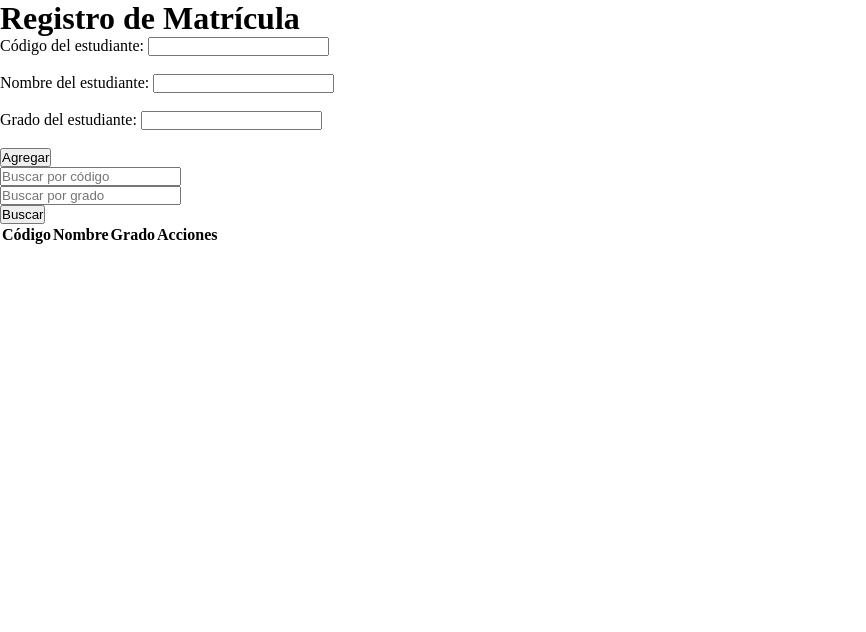
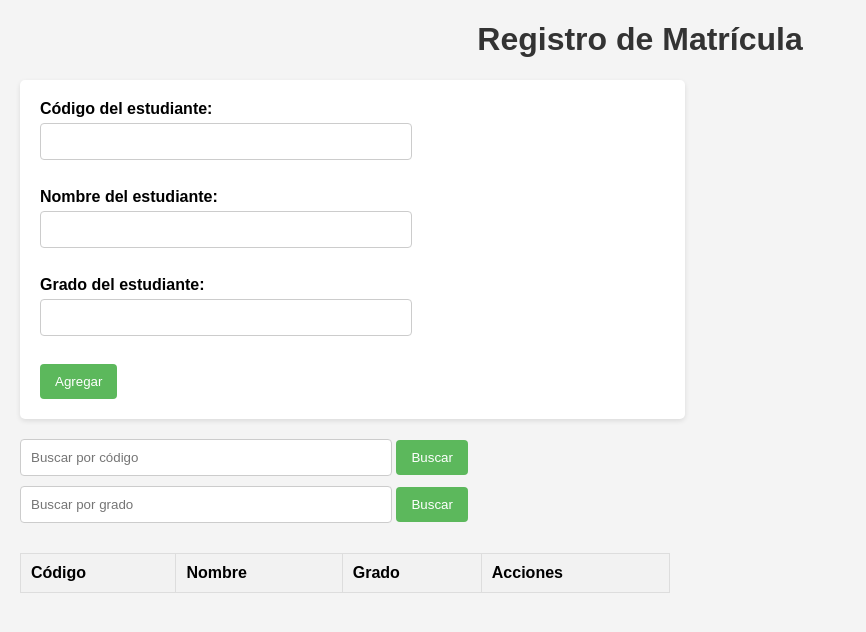
Before and after one commit to Alex3253/alex.github.io, a plain HTML site: page NClase17S06_03_10_2024-P1/pruebas.html in a window 1280 px wide. Shown: the whole page, without its empty margins (0-866 px from the left). Drawn offline with Linux system fonts and the light colour scheme.

Commit message:
Add files via upload

```diff
--- a/NClase17S06_03_10_2024-P1/css/estilos.css
+++ b/NClase17S06_03_10_2024-P1/css/estilos.css
@@ -1,32 +1,84 @@
-*{
-    padding: 0;
-    margin: 0;
-    box-sizing: border-box;
+body {
+    font-family: Arial, sans-serif;
+    margin: 20px;
+    background-color: #f4f4f4;
 }
 
-header{
-    background-color: black;
-    color: white;
-    width: 100%;
-    height: 80px;
-    display: flex;
-    align-items: center;
-    justify-content: center;
+h1 {
+    text-align: center;
+    color: #333;
 }
 
-main{
-    background-color: rgb(241, 241, 241);
-    width: 80%;
-    height: 400px;
-    margin: auto;
+form {
+    width: 625px;
+    background: #fff;
+    padding: 20px;
+    border-radius: 5px;
+    box-shadow: 0 2px 5px rgba(0, 0, 0, 0.1);
+    margin-bottom: 20px;
 }
 
-footer{
-    background-color: black;
+label {
+    display: block;
+    margin-bottom: 5px;
+    font-weight: bold;
+}
+
+input[type="text"] {
+    width: 350px;
+    padding: 10px;
+    margin-bottom: 10px;
+    border: 1px solid #ccc;
+    border-radius: 4px;
+}
+
+button {
+    padding: 10px 15px;
+    background-color: #5cb85c;
     color: white;
-    width: 100%;
-    height: 80px;
-    display: flex;
-    align-items: center;
-    justify-content: center;
+    border: none;
+    border-radius: 4px;
+    cursor: pointer;
 }
+
+button:hover {
+    background-color: #4cae4c;
+}
+
+table {
+    width: 650px;
+    border-collapse: collapse;
+    margin-top: 20px;
+}
+
+th, td {
+    padding: 10px;
+    border: 1px solid #ddd;
+    text-align: left;
+}
+
+th {
+    background-color: #f2f2f2;
+}
+
+tr:nth-child(even) {
+    background-color: #f9f9f9;
+}
+
+td button {
+    padding: 5px 10px;
+    margin: 0 5px;
+    background-color: #007bff;
+    border: none;
+    border-radius: 4px;
+    color: white;
+    cursor: pointer;
+}
+
+td button.eliminar {
+    background-color: #d9534f;
+}
+
+td button:hover {
+    opacity: 0.9;
+}
--- a/NClase17S06_03_10_2024-P1/pruebas.html
+++ b/NClase17S06_03_10_2024-P1/pruebas.html
@@ -14,16 +14,16 @@
         <label for="nombre">Nombre del estudiante:</label>
         <input type="text" id="nombre" name="nombre" /><br /><br />
         <label for="grado">Grado del estudiante:</label>
-      <input
-        type="text"
-        id="grado"
-        name="grado"
-      /><br /><br />
-      <button id="agregar">Agregar</button>
+        <input type="text" id="grado" name="grado" /><br /><br />
+        <button type="submit">Agregar</button>
     </form>
-    <input type="text" id="buscar-codigo" placeholder="Buscar por código" /><br>
-    <input type="text" id="buscar-grado" placeholder="Buscar por grado" /><br>
-    <button id="buscar-btn">Buscar</button>
+
+    <input type="text" id="buscar-codigo" placeholder="Buscar por código">
+    <button id="btn-codigo">Buscar</button><br>
+
+    <input type="text" id="buscar-grado" placeholder="Buscar por grado">
+    <button id="btn-grado">Buscar</button><br>
+
     <table id="tabla">
         <thead>
             <tr>
@@ -36,6 +36,6 @@
         <tbody id="cuerpoTabla"></tbody>
     </table>
 
-    <script src="js/pruebas.js"></script>
+    <script src="pruebas.js"></script>
 </body>
 </html>
--- a/NClase17S06_03_10_2024-P1/pruebas.js
+++ b/NClase17S06_03_10_2024-P1/pruebas.js
@@ -3,6 +3,8 @@ document.addEventListener("DOMContentLoaded", () => {
     const cuerpoTabla = document.getElementById("cuerpoTabla");
     const buscarCodigoInput = document.getElementById("buscar-codigo");
     const buscarGradoInput = document.getElementById("buscar-grado");
+    const buscarCodigoBtn = document.getElementById("btn-codigo");
+    const buscarGradoBtn = document.getElementById("btn-grado");
     let editIndex = null;
 
     formulario.addEventListener("submit", (event) => {
@@ -11,7 +13,6 @@ document.addEventListener("DOMContentLoaded", () => {
         const codigo = document.getElementById("codigo").value;
         const nombre = document.getElementById("nombre").value;
         const grado = document.getElementById("grado").value;
-
 
         if (!codigo || !nombre || !grado) {
             alert("Por favor, complete todos los campos.");
@@ -58,17 +59,21 @@ document.addEventListener("DOMContentLoaded", () => {
         }
     });
 
-    // Funcion para buscar por codigo y grado
-    buscarCodigoInput.addEventListener("input", buscarRegistros);
-    buscarGradoInput.addEventListener("input", buscarRegistros);
+    // Función para buscar por código
+    buscarCodigoBtn.addEventListener("click", () => {
+        const codigoFiltro = buscarCodigoInput.value;
+        Array.from(cuerpoTabla.children).forEach((fila) => {
+            const codigoTexto = fila.children[0].textContent;
+            fila.style.display = codigoTexto.includes(codigoFiltro) ? "" : "none";
+        });
+    });
 
-    function buscarRegistros() {
-        const codigoFiltro = buscarCodigoInput.value.toLowerCase();
-        const gradoFiltro = buscarGradoInput.value.toLowerCase();
+    // Función para buscar por grado
+    buscarGradoBtn.addEventListener("click", () => {
+        const gradoFiltro = buscarGradoInput.value;
         Array.from(cuerpoTabla.children).forEach((fila) => {
-            const codigoTexto = fila.children[0].textContent.toLowerCase();
-            const gradoTexto = fila.children[2].textContent.toLowerCase();
-            fila.style.display = (codigoTexto.includes(codigoFiltro) || gradoTexto.includes(gradoFiltro)) ? "" : "none";
+            const gradoTexto = fila.children[2].textContent;
+            fila.style.display = gradoTexto.includes(gradoFiltro) ? "" : "none";
         });
-    }
+    });
 });
```
Lines whose indentation alone changed are shown as unchanged.
